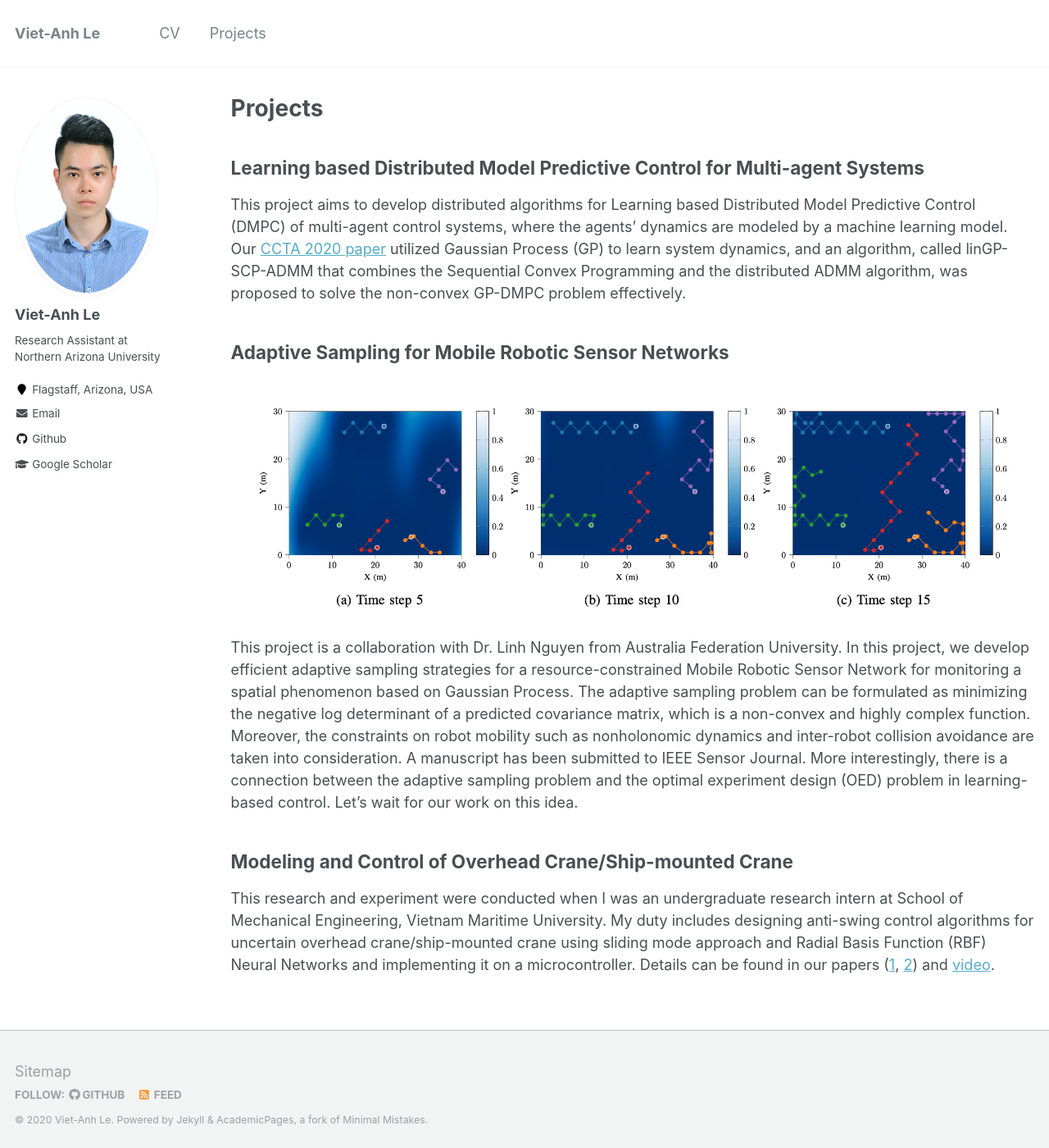
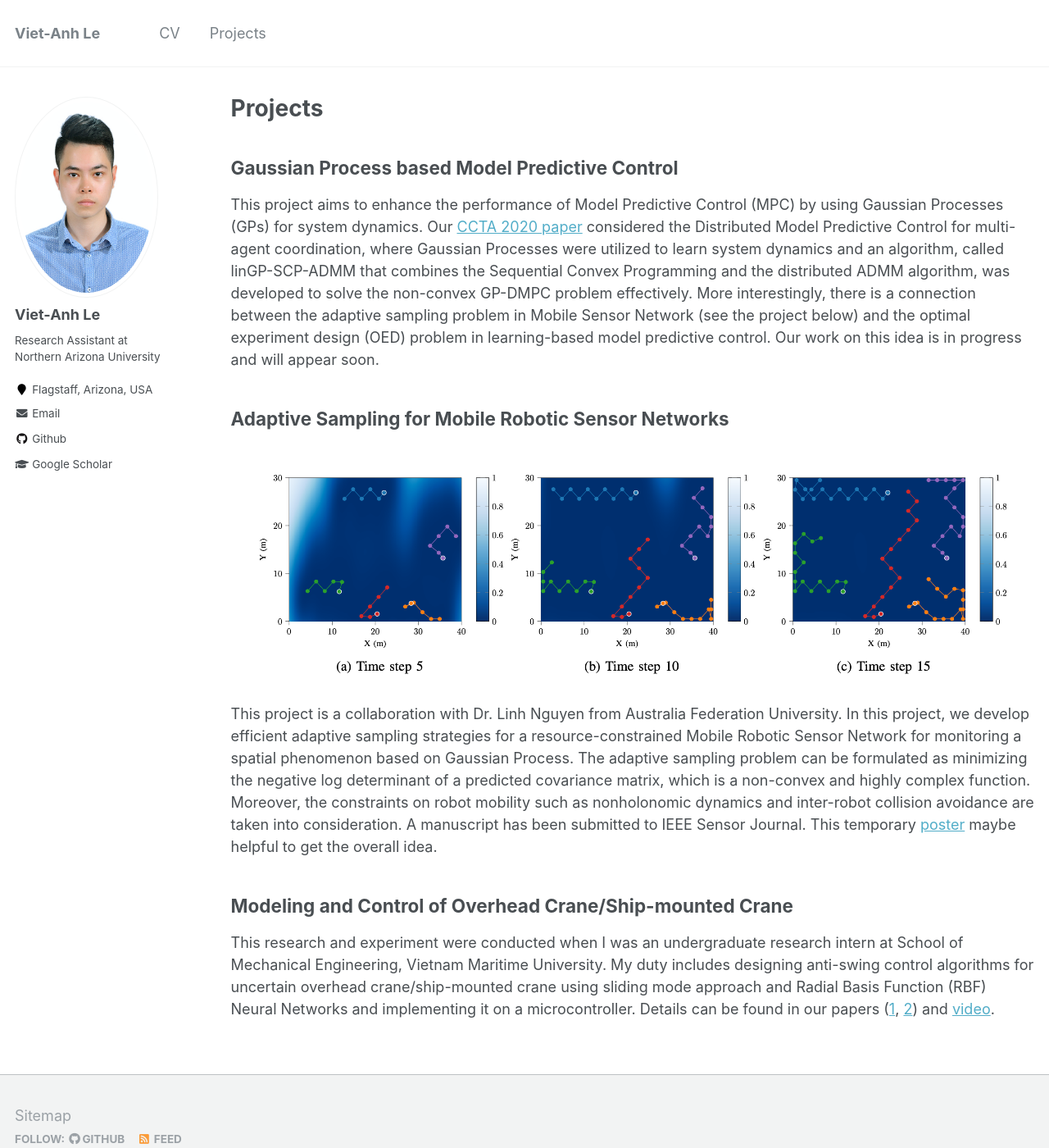
Before and after one commit to vietanhle0101/vietanhle0101.github.io, a Jekyll site: the page built from _pages/projects.md, in a window 1280 px wide and 1400 px high. Shown: the whole window at 82% size. Built offline with Jekyll 4.4.1, drawn with Linux system fonts in a browser that asks for light colours.

Commit message:
minor revision

```diff
--- a/_pages/projects.md
+++ b/_pages/projects.md
@@ -5,15 +5,16 @@ permalink: /projects/
 author_profile: true
 ---
 
-## Learning based Distributed Model Predictive Control for Multi-agent Systems
+## Gaussian Process based  Model Predictive Control
 <!-- ![](../images/ccta.png) -->
 
-This project aims to develop distributed algorithms for Learning based Distributed Model Predictive Control (DMPC) of multi-agent control systems, where the agents’ dynamics are modeled by a machine learning model. Our [CCTA 2020 paper](https://ieeexplore.ieee.org/abstract/document/9206390) utilized Gaussian Process (GP) to learn system dynamics, and an algorithm, called linGP-SCP-ADMM that combines the Sequential Convex Programming and the distributed ADMM algorithm, was proposed to solve the non-convex GP-DMPC problem effectively.
+This project aims to enhance the performance of Model Predictive Control (MPC) by using Gaussian Processes (GPs) for system dynamics. Our [CCTA 2020 paper](https://ieeexplore.ieee.org/abstract/document/9206390) considered the Distributed Model Predictive Control for multi-agent coordination, where Gaussian Processes were utilized to learn system dynamics and an algorithm, called linGP-SCP-ADMM that combines the Sequential Convex Programming and the distributed ADMM algorithm, was developed to solve the non-convex GP-DMPC problem effectively. More interestingly, there is a connection between the adaptive sampling problem in Mobile Sensor Network (see the project below) and the optimal experiment design (OED) problem in learning-based model predictive control. Our work on this idea is in progress and will appear soon.
+
 
 ## Adaptive Sampling for Mobile Robotic Sensor Networks
 ![](../images/mrsn.png)
 
-This project is a collaboration with Dr. Linh Nguyen from Australia Federation University. In this project, we develop efficient adaptive sampling strategies for a resource-constrained Mobile Robotic Sensor Network for monitoring a spatial phenomenon based on Gaussian Process. The adaptive sampling problem can be formulated as minimizing the negative log determinant of a predicted covariance matrix, which is a non-convex and highly complex function. Moreover, the constraints on robot mobility such as nonholonomic dynamics and inter-robot collision avoidance are taken into consideration. A manuscript has been submitted to IEEE Sensor Journal. More interestingly, there is a connection between the adaptive sampling problem and the optimal experiment design (OED) problem in learning-based control. Let's wait for our work on this idea.
+This project is a collaboration with Dr. Linh Nguyen from Australia Federation University. In this project, we develop efficient adaptive sampling strategies for a resource-constrained Mobile Robotic Sensor Network for monitoring a spatial phenomenon based on Gaussian Process. The adaptive sampling problem can be formulated as minimizing the negative log determinant of a predicted covariance matrix, which is a non-convex and highly complex function. Moreover, the constraints on robot mobility such as nonholonomic dynamics and inter-robot collision avoidance are taken into consideration. A manuscript has been submitted to IEEE Sensor Journal. This temporary [poster](https://drive.google.com/file/d/1apgg5WV97UPYR_t9cqHdULxc3_-MBZYi/view?usp=sharing) maybe helpful to get the overall idea.
 
 ## Modeling and Control of Overhead Crane/Ship-mounted Crane
 
```
